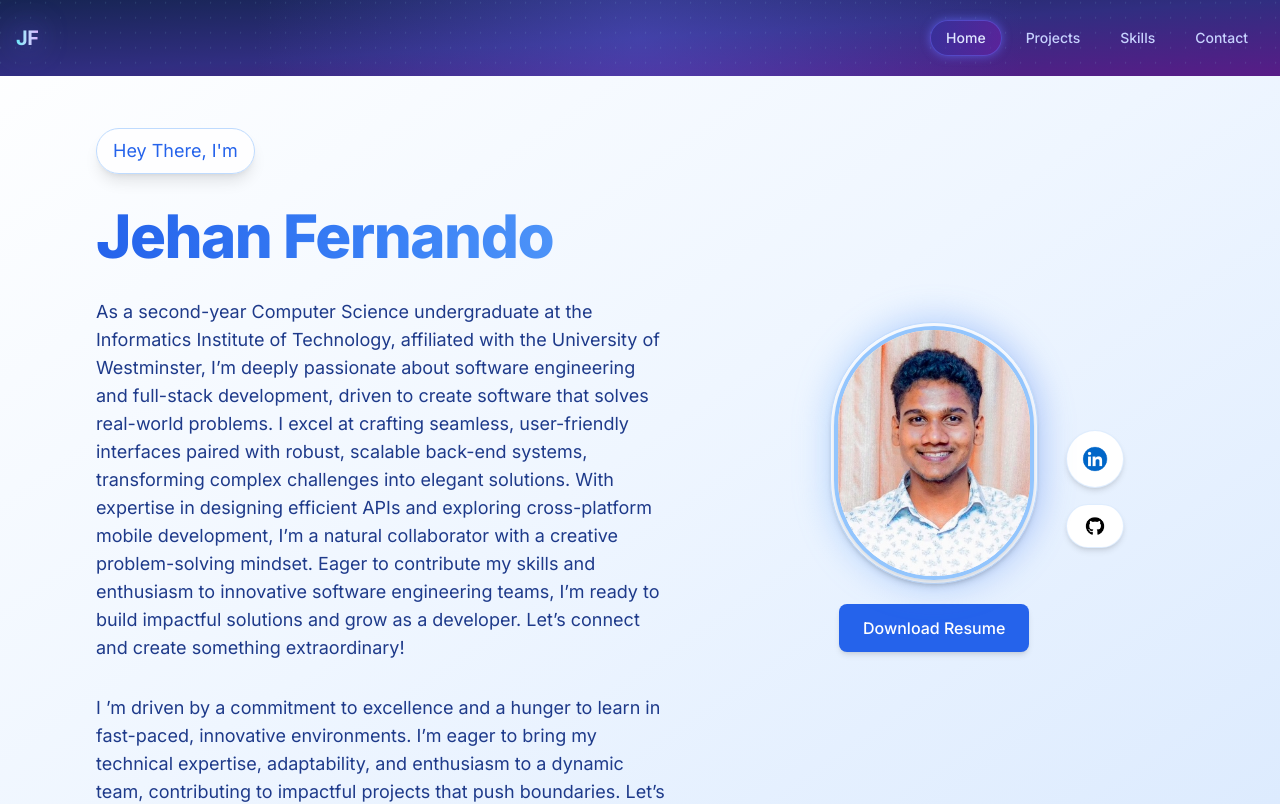
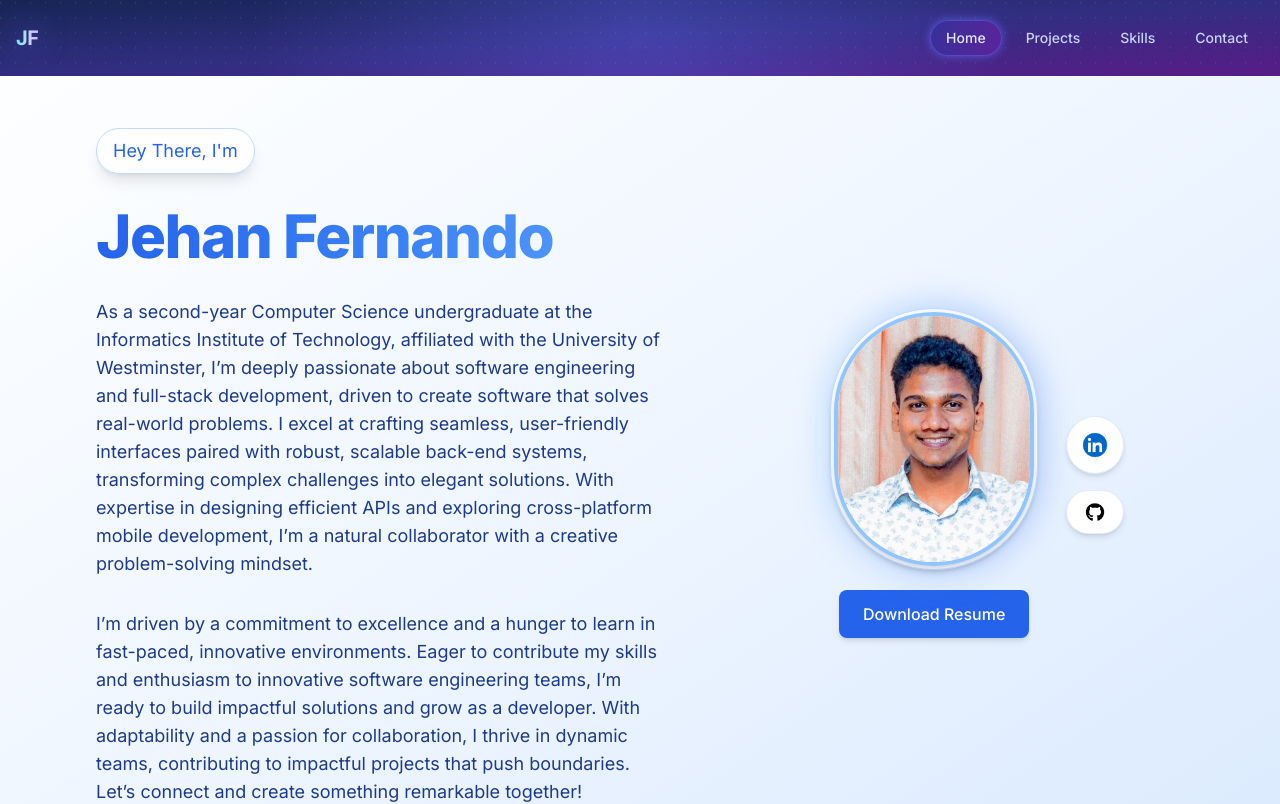
Before and after one commit to Jehanfernando02/My-portfolio, a Next.js app: page / in a window 1280 px wide. Shown: the top 804 px of the page. Built offline with nearby package versions, Linux system fonts and the light colour scheme.

Commit message:
updated hero section

```diff
--- a/components/Hero.tsx
+++ b/components/Hero.tsx
@@ -98,13 +98,18 @@ export default function Hero() {
             </div>
 
             <p className="max-w-xl mx-auto text-base leading-relaxed text-blue-900 sm:text-lg lg:mx-0">
-            As a second-year Computer Science undergraduate at the Informatics Institute of Technology, affiliated with the University of Westminster, I’m deeply passionate about software engineering and full-stack development, driven to create software that solves real-world problems. I excel at crafting seamless, user-friendly interfaces paired with robust, scalable back-end systems, transforming complex challenges into elegant solutions. With expertise in designing efficient APIs and exploring cross-platform mobile development, I’m a natural collaborator with a creative problem-solving mindset. Eager to contribute my skills and enthusiasm to innovative software engineering teams, I’m ready to build impactful solutions and grow as a developer. Let’s connect and create something extraordinary!
+            As a second-year Computer Science undergraduate at the Informatics Institute of Technology, affiliated with the University of Westminster,
+            I’m deeply passionate about software engineering and full-stack development,
+            driven to create software that solves real-world problems.
+            I excel at crafting seamless, user-friendly interfaces paired with robust,
+             scalable back-end systems, transforming complex challenges into elegant solutions.
+             With expertise in designing efficient APIs and exploring cross-platform mobile development,
+             I’m a natural collaborator with a creative problem-solving mindset.
+
             </p>
             <p className="max-w-xl mx-auto text-base leading-relaxed text-blue-900 sm:text-lg lg:mx-0">
-            I
-            ’m driven by a commitment to excellence and a hunger to learn in fast-paced, innovative environments.
-            I’m eager to bring my technical expertise, adaptability, and enthusiasm to a dynamic team, contributing to impactful projects
-             that push boundaries. Let’s connect and create something remarkable together!
+            I’m driven by a commitment to excellence and a hunger to learn in fast-paced, innovative environments. Eager to contribute my skills and enthusiasm to innovative software engineering teams, I’m ready to build impactful solutions and grow as a developer. With adaptability and a passion for collaboration, I thrive in dynamic teams, contributing to impactful projects that push boundaries. Let’s connect and create something remarkable together!
+
             </p>
           </motion.div>
 
```
